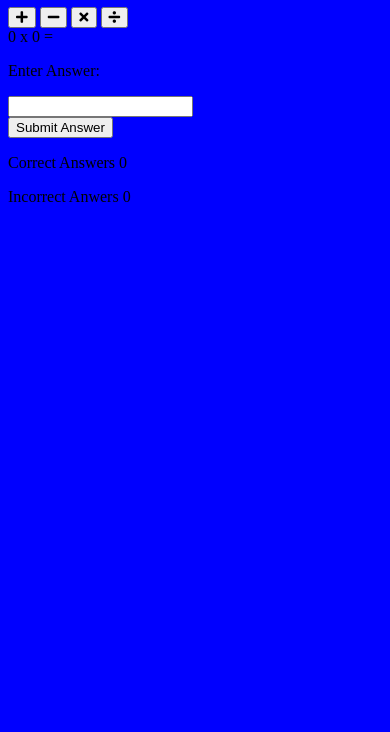
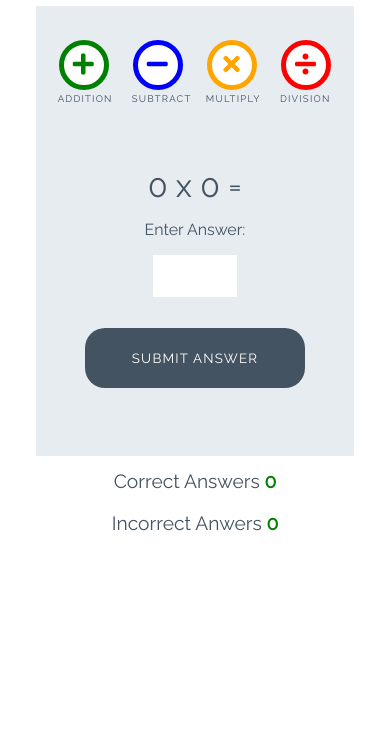
Before and after one commit to Mah-N/Love_Maths_Js, a plain HTML site: page index.html in a window 390 px wide. Shown: the part 112-844 px from the top of the page. Drawn offline with Linux system fonts and the light colour scheme.

Commit message:
set up structure of game function

```diff
--- a/assets/css/style.css
+++ b/assets/css/style.css
@@ -1,3 +1,252 @@
+/* --------- Global style */
+
 body {
-    background-color: blue;
+    background-color: white;
+    font-family: "Raleway", sans-serif;
+    color: #445361;
+    text-align: center;
 }
+
+/* --------- Heading */
+
+.heading {
+    text-align: center;
+    font-size: 2.5rem;
+}
+
+.logo {
+    height: 40px;
+    padding-right: 5px;
+}
+
+/* --------- Game layout */
+
+.game-area {
+    background-color: #E6ECF0;
+    box-sizing: border-box;
+    width: 85%;
+    height: 65vh;
+    max-height: 450px;
+    max-width: 830px;
+    margin-left: auto;
+    margin-right: auto;
+    padding: 1%;
+}
+
+.question-area {
+    width: 50%;
+    font-size: 2rem;
+    margin: auto;
+    padding: 50px 0;
+}
+
+.question-area span {
+    padding: 0 15px;
+}
+
+.score-area {
+    margin: 5px auto;
+    width: 60%;
+    font-size: 1.2rem;
+}
+
+.controls-area {
+    width: 85%;
+    margin: 30px auto;
+}
+
+#score {
+    color: green;
+    font-weight: bold;
+}
+
+#incorrect {
+    color: red;
+    font-weight: bold;
+}
+
+.answer-message {
+    display: none;
+    font-size: 1rem;
+}
+
+#answer-box {
+    border: none;
+    color: #445361;
+    display: inline-block;
+    height: 40px;
+    width: 80px;
+    font-size: 1.2rem;
+}
+
+.scores {
+    display: inline-block;
+    padding: 25px;
+}
+
+/* --------- Buttons */
+
+.btn {
+    width: 220px;
+    height: 60px;
+    font-family: "Raleway", sans-serif;
+    text-transform: uppercase;
+    letter-spacing: 1.2px;
+    color: white;
+}
+
+.btn:focus {
+    outline: none;
+}
+
+.btn--big {
+    padding-top: 10px;
+    border-radius: 50%;
+    background-color: white;
+    border: 10px solid;
+    width: 100px;
+    height: 100px;
+    font-size: 3.2rem;
+    margin: 0 30px;
+    transition: all 0.5s;
+}
+
+.btn--big::after{
+    content: attr(data-type);
+    font-size: 1rem;
+    color: #445361;
+    position: relative;
+    left: -0.5em;
+}
+
+.btn--blue {
+    border-color: blue;
+    color: blue;
+}
+
+.btn--blue:active,
+.btn--blue:hover {
+    background-color: darkblue;
+    color: white;
+}
+
+.btn--orange {
+    border-color: orange;
+    color: orange;
+}
+
+.btn--orange:active,
+.btn--orange:hover {
+    background-color: darkorange;
+    color: white;
+}
+
+.btn--red {
+    border-color: red;
+    color: red;
+}
+
+.btn--red:active,
+.btn--red:hover {
+    background-color: darkred;
+    color: white;
+}
+
+.btn--green {
+    border-color: green;
+    color: green;
+}
+
+.btn--green:active,
+.btn--green:hover {
+    background-color: darkgreen;
+    color: white;
+}
+
+.btn--gray {
+    margin-top: 25px;
+    background-color: #445361;
+    border: 1px transparent;
+    border-radius: 20px;
+}
+
+.btn--gray:active,
+.btn--gray:hover {
+    background-color: #0d1013;
+}
+
+/* --------- Media queries */
+
+@media (max-width: 414px) {
+    .controls-area {
+        width: 100%;
+    }
+
+    .btn--big {
+        margin: 0 10px;
+        padding: 5px;
+        border: 5px solid;
+        width: 50px;
+        height: 50px;
+        font-size: 1.5rem;
+    }
+
+    .btn--big::after {
+        font-size: 0.6rem;
+        left: -0.7rem;
+    }
+
+    .question-area {
+        padding: 10% 0;
+        width: 100%;
+    }
+
+    .question-area span {
+        padding: 0;
+    }
+
+    .answer-message {
+        display: block;
+    }
+
+    #answer-box {
+        display: block;
+        margin: 0 auto;
+    }
+    .btn--gray {
+        margin-top: 0;
+    }
+
+    .score-area {
+        width: 100%;
+    }
+
+    .scores {
+        margin: 0.5em auto;
+        display: block;
+        padding: 5px;
+    }
+
+    .heading {
+        font-size: 2rem;
+    }
+}
+
+@media (max-width: 320px) {
+    .game-area {
+        height: 70vh;
+    }
+
+    .controls-area {
+        width: 75%;
+        margin: 10px auto;
+    }
+
+    .btn--big {
+        margin: 10px 10px;
+    }
+    .question-area {
+        padding: 10px 0;
+    }
+
+}
--- a/assets/js/script.js
+++ b/assets/js/script.js
@@ -1 +1,31 @@
-console.log("Connected");
+function runGame() {
+
+}
+
+function checkAnswer() {
+
+}
+
+function calculateCorrectAnswer() {
+
+}
+
+function incrementScore() {
+
+}
+
+function incrementWrongAnswer() {
+
+}
+
+function displayAdditionQuestion() {
+
+}
+
+function displaySubtractQuestion() {
+
+}
+
+function displayMultiplyQuestion() {
+
+}
--- a/index.html
+++ b/index.html
@@ -17,16 +17,16 @@
 
     <div class="game-area">
         <div class="controls-area">
-            <button class="btn btn--big btn--green">
+            <button data-type="addition" class="btn btn--big btn--green">
                 <i class="fas fa-plus"></i>
             </button>
-            <button class="btn btn--big btn--blue">
+            <button data-type="subtract" class="btn btn--big btn--blue">
                 <i class="fas fa-minus"></i>
             </button>
-            <button class="btn btn--big btn--orange">
+            <button data-type="multiply" class="btn btn--big btn--orange">
                 <i class="fas fa-times"></i>
             </button>
-            <button class="btn btn--big btn--red">
+            <button data-type="division" class="btn btn--big btn--red">
                 <i class="fas fa-divide"></i>
             </button>
         </div>
@@ -38,7 +38,7 @@
             <p class="answer-message">Enter Answer:</p>
             <input id="answer-box" type="number">
         </div>
-        <button class="btn btn--gray">Submit Answer</button>
+        <button data-type="submit" class="btn btn--gray">Submit Answer</button>
 
     </div>
     <div class="score-area">
```
